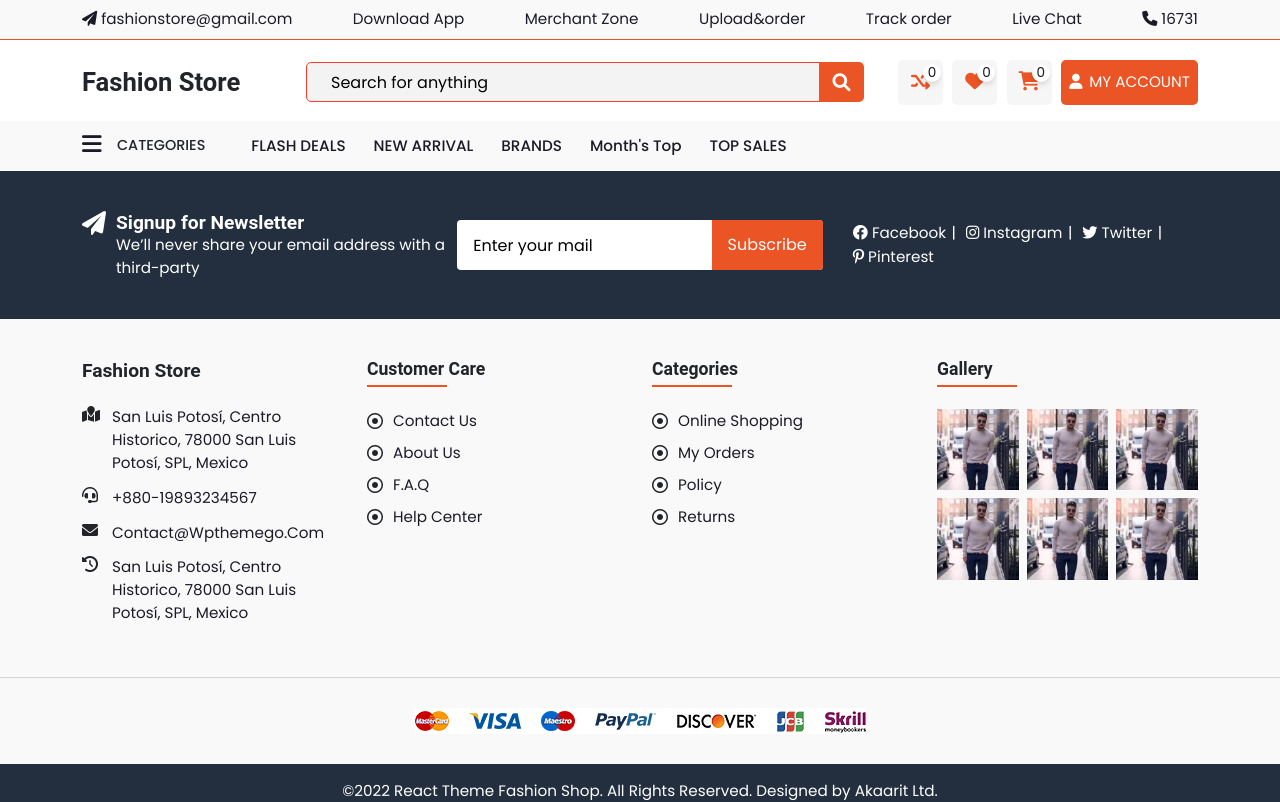
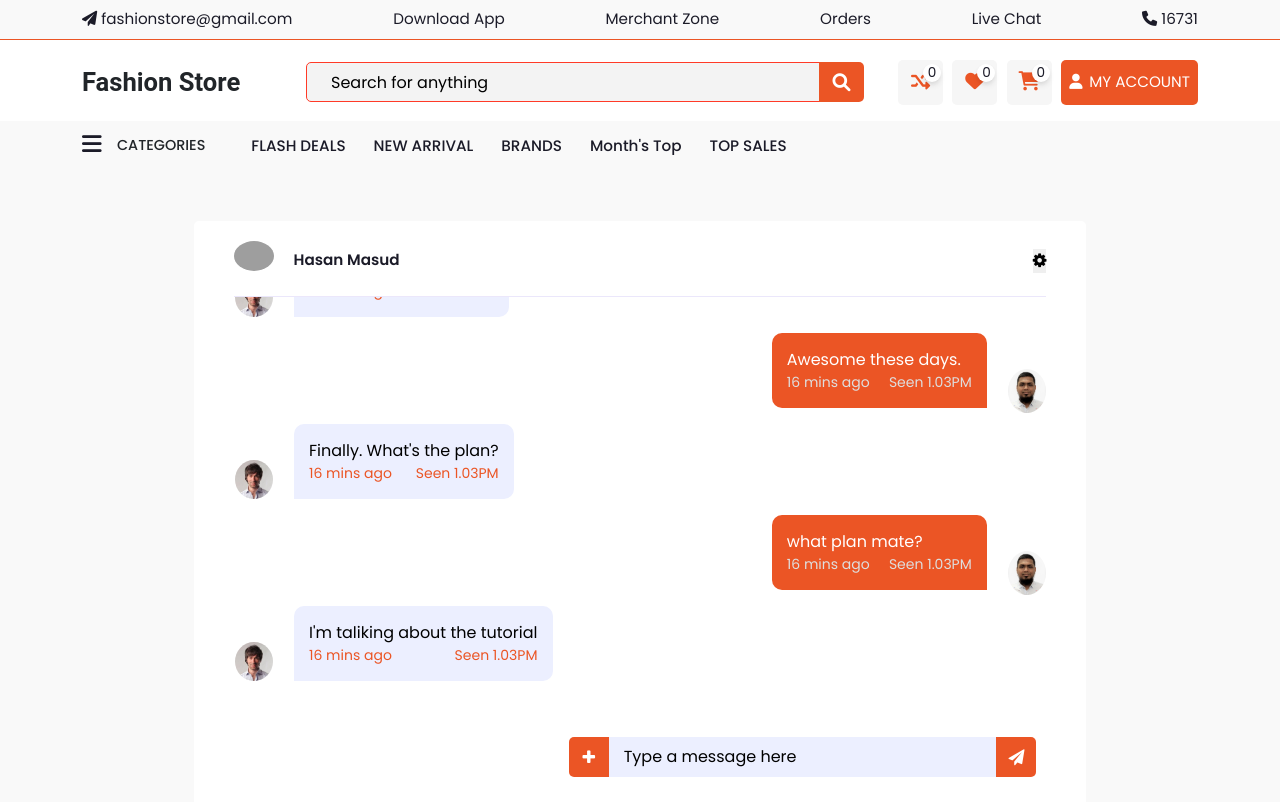
Before and after one commit to mehediemon007/Fashion_Store, a React (Create React App) app: page /chat in a window 1280 px wide. Shown: the top 802 px of the page. Built offline with nearby package versions, Linux system fonts and the light colour scheme; grey boxes are pictures that could not be loaded.

Commit message:
SellerChat

```diff
--- a/src/App.css
+++ b/src/App.css
@@ -1924,3 +1924,195 @@
   border-radius: 0 0 10px 10px;
   padding: 10px 8px;
 }
+
+/* Chat Box */
+
+.fs-chatbox{
+  width: 80%;
+  margin: 50px auto 60px;
+  background-color: var(--white-color);
+  border-radius: 5px;
+}
+
+.main-chatcontent {
+  flex-grow: 1;
+  padding: 20px 40px;
+  max-width: 100%;
+}
+
+.content-header {
+  padding-bottom: 15px;
+  border-bottom: 1px solid #ebe7fb;
+}
+
+.current-chatting-user {
+  display: flex;
+  align-items: center;
+}
+
+.current-chatting-user p {
+  margin: 0;
+  font-weight: 600;
+}
+
+.content-header {
+  display: flex;
+  justify-content: space-between;
+  align-items: center;
+}
+
+.settings .btn-nobg {
+  color: #000;
+}
+
+.content-body {
+  max-height: calc(100vh - calc(100vh / 2));
+  overflow: auto;
+}
+
+.chat-item {
+  display: flex;
+  justify-content: flex-end;
+  align-items: flex-end;
+  margin: 8px 0 16px;
+  transition: all 0.3s ease;
+  transform: scale(0);
+  transform-origin: right;
+  animation-name: showIn;
+  animation-duration: 0.2s; /* or: Xms */
+  animation-iteration-count: 1;
+  animation-direction: normal; /* or: normal */
+  animation-timing-function: cubic-bezier(
+    0.88,
+    0.19,
+    0.37,
+    1.11
+  ); /* or: ease, ease-in, ease-in-out, linear, cubic-bezier(x1, y1, x2, y2) */
+  animation-fill-mode: both; /* or: backwards, both, none */
+  animation-delay: 0.2s; /* or: Xms */
+}
+
+@keyframes showIn {
+  0% {
+    transform: scale(0);
+  }
+  100% {
+    transform: scale(1);
+  }
+}
+
+.chat-item .avatar {
+  margin-right: 0px;
+  margin-left: 20px;
+  background: #fff;
+  padding: 1px;
+}
+
+.chat-item-content {
+  background-color: var(--primary-color);
+  color: #fff;
+  padding: 15px;
+  border-radius: 10px 10px 0 10px;
+  max-width: 50%;
+  min-width: 215px;
+}
+
+.chat-item-content .chat-meta {
+  display: flex;
+  justify-content: space-between;
+}
+
+.chat-item-content .chat-meta span {
+  font-size: 14px;
+  color: #dedede;
+  user-select: none;
+}
+
+.chat-msg {
+  user-select: none;
+}
+
+.chat-item.other {
+  flex-direction: row-reverse;
+  transform-origin: left;
+}
+
+.chat-item.other .chat-item-content {
+  max-width: 50%;
+  color: #000;
+  background-color: #ecefff;
+  border-radius: 10px 10px 10px 0;
+}
+
+.chat-item.other .avatar {
+  margin-right: 20px;
+  margin-left: 0px;
+}
+
+.chat-item.other .chat-item-content .chat-meta span {
+  color: #eb5525;
+}
+
+.content-footer {
+  padding-top: 30px;
+}
+
+.sendNewMessage {
+  position: relative;
+  width: 60%;
+  display: flex;
+  justify-content: space-between;
+  background-color: #fff;
+  border-radius: 8px;
+  padding: 10px;
+  left: 40%;
+}
+
+.sendNewMessage button {
+  width: 40px;
+  height: 40px;
+  background-color: var(--primary-color);
+  border: none;
+  box-shadow: none;
+  outline: none;
+  cursor: pointer;
+  font-size: 16px;
+  color: var(--white-color);
+  padding: 0;
+  border-radius: 5px 0 0 5px;
+  line-height: 36px;
+  transition: all 0.3s cubic-bezier(0.88, 0.19, 0.37, 1.11);
+}
+
+.sendNewMessage button i {
+  display: block;
+}
+
+.sendNewMessage input {
+  flex-grow: 1;
+  padding: 0 15px;
+  background-color: #ecefff;
+  border: none;
+  outline: none;
+}
+
+#sendMsgBtn {
+  background-color: var(--primary-color);
+  color: #fff;
+  border-radius: 0 5px 5px 0;
+}
+
+.avatar {
+  width: 40px;
+  height: 40px;
+  border-radius: 50%;
+
+  margin-right: 20px;
+  position: relative;
+}
+
+.avatar img {
+  max-width: 100%;
+  object-fit: cover;
+  border-radius: 50%;
+}
--- /dev/null
+++ b/src/components/Chatbox/Avatar.jsx
@@ -0,0 +1,17 @@
+import React from 'react'
+
+const Avatar = ({image, isOnline}) => {
+
+    return (
+        <>
+            <div className="avatar">
+                <div className="avatar-img">
+                    <img src={image} alt="#"/>
+                </div>
+                <span className={`isOnline ${isOnline}`}></span>
+            </div>
+        </>
+    )
+}
+
+export default Avatar;
--- /dev/null
+++ b/src/components/Chatbox/ChatContent.jsx
@@ -0,0 +1,137 @@
+import React,{useState, createRef, useEffect} from 'react';
+import ChatItem from './ChatItem';
+import Avatar from './Avatar';
+
+const ChatContent = () => {
+
+    const messagesEndRef = createRef(null);
+
+    let chatItms = [
+        {
+          key: 1,
+          image:
+            "customer.png",
+          type: "",
+          msg: "Hi Tim, How are you?",
+        },
+        {
+          key: 2,
+          image:
+            "seller.jpg",
+          type: "other",
+          msg: "I am fine.",
+        },
+        {
+          key: 3,
+          image:
+            "seller.jpg",
+          type: "other",
+          msg: "What about you?",
+        },
+        {
+          key: 4,
+          image:
+            "customer.png",
+          type: "",
+          msg: "Awesome these days.",
+        },
+        {
+          key: 5,
+          image:
+            "seller.jpg",
+          type: "other",
+          msg: "Finally. What's the plan?",
+        },
+        {
+          key: 6,
+          image:
+            "customer.png",
+          type: "",
+          msg: "what plan mate?",
+        },
+        {
+          key: 7,
+          image:
+            "seller.jpg",
+          type: "other",
+          msg: "I'm taliking about the tutorial",
+        },
+    ];
+
+    const [chatMsgs, setChatMsgs] = useState({
+        chats: chatItms,
+        msg:""
+    })
+
+    const scrollToBottom = () => {
+        messagesEndRef.current.scrollIntoView({ behavior: "smooth" });
+    };
+
+    useEffect(()=>{
+
+        window.addEventListener("keydown", (e) => {
+            if (e.keyCode == 13) {
+              if (chatMsgs.msg != "") {
+                chatItms.push({
+                  key: 1,
+                  type: "",
+                  msg: chatMsgs.msg,
+                  image:
+                    "customer.png",
+                });
+                setChatMsgs({ ...chatMsgs, chats: [...chatItms] });
+                scrollToBottom();
+                setChatMsgs({ ...chatMsgs, msg: "" });
+              }
+            }
+          });
+          scrollToBottom();
+
+    },[chatMsgs])
+
+    const onStateChange = (e) => {
+        setChatMsgs({ msg: e.target.value });
+      };
+
+
+    return (
+        <>
+            <div className="main-chatcontent">
+                <div className="content-header">
+                    <div className="blocks">
+                        <div className="current-chatting-user">
+                            <Avatar isOnline="active" image="https://encrypted-tbn0.gstatic.com/images?q=tbn%3AANd9GcTA78Na63ws7B7EAWYgTr9BxhX_Z8oLa1nvOA&usqp=CAU"/>
+                            <p>Hasan Masud</p>
+                        </div>
+                    </div>
+                    <div className="blocks">
+                        <div className="settings">
+                        <button className="btn-nobg">
+                            <i className="fa fa-cog"></i>
+                        </button>
+                        </div>
+                    </div>
+                </div>
+                <div className="content-body">
+                    <div className="chat-items">
+                        {chatMsgs.chats.map((itm, index) => {
+                            return (
+                                <ChatItem animationDelay={index + 2} key={itm.key} user={itm.type ? itm.type : "me"} msg={itm.msg} image={itm.image}/>
+                            );
+                        })}
+                        <div ref={messagesEndRef} />
+                    </div>
+                </div>
+                <div className="content-footer">
+                    <div className="sendNewMessage">
+                        <button className="addFiles"><i className="fa fa-plus"></i></button>
+                        <input type="text" placeholder="Type a message here" onChange={onStateChange} value={chatMsgs.msg}/>
+                        <button className="btnSendMsg" id="sendMsgBtn"><i className="fa fa-paper-plane"></i></button>
+                    </div>
+                </div>
+            </div>
+        </>
+    )
+}
+
+export default ChatContent;
--- /dev/null
+++ b/src/components/Chatbox/ChatItem.jsx
@@ -0,0 +1,21 @@
+import React from 'react';
+import Avatar from './Avatar';
+
+const ChatItem = (props) => {
+    return (
+        <>
+            <div className={`chat-item ${props.user ? props.user : ""}`} style={{ animationDelay: `0.8s` }}>
+                <div className="chat-item-content">
+                    <div className="chat-msg">{props.msg}</div>
+                    <div className="chat-meta">
+                        <span>16 mins ago</span>
+                        <span>Seen 1.03PM</span>
+                    </div>
+                </div>
+                <Avatar isOnline="active" image={`/images/${props.image}`} />
+            </div>
+        </>
+    )
+}
+
+export default ChatItem;
--- a/src/components/Header/Toolbar.jsx
+++ b/src/components/Header/Toolbar.jsx
@@ -11,8 +11,8 @@
                         <a href="mailto:fashionstore@gmail.com" className='tool-link'><i className="fa-solid fa-paper-plane"></i> fashionstore@gmail.com</a>
                         <Link to="/" className='tool-link'>Download App</Link>
                         <Link to="/" className='tool-link'>Merchant Zone</Link>
-                        <Link to="/" className='tool-link'>Upload&order</Link>
-                        <Link to="/orders" className='tool-link'>Track order</Link>
+                        <Link to="/orders" className='tool-link'>Orders</Link>
+                        {/* <Link to="/" className='tool-link'>Track order</Link> */}
                         <Link to="/chat" className='tool-link'>Live Chat</Link>
                         <a href="tel:01890234576" className='tool-link'><i className="fa-solid fa-phone"></i> 16731</a>
                     </div>
--- a/src/pages/SellerChat.jsx
+++ b/src/pages/SellerChat.jsx
@@ -1,4 +1,5 @@
 import React from 'react';
+import ChatContent from '../components/Chatbox/ChatContent';
 import Header from '../components/Header/Header'
 import Footer from '../footer/Footer';
 
@@ -8,7 +9,9 @@
             <Header/>
             <div className="fs-main-conternt">
                 <div className="container">
-
+                    <div className="fs-chatbox">
+                        <ChatContent/>
+                    </div>
                 </div>
             </div>
             <Footer/>
```
Also changed, not shown: public/images/customer.png (added), public/images/seller.jpg (added).
